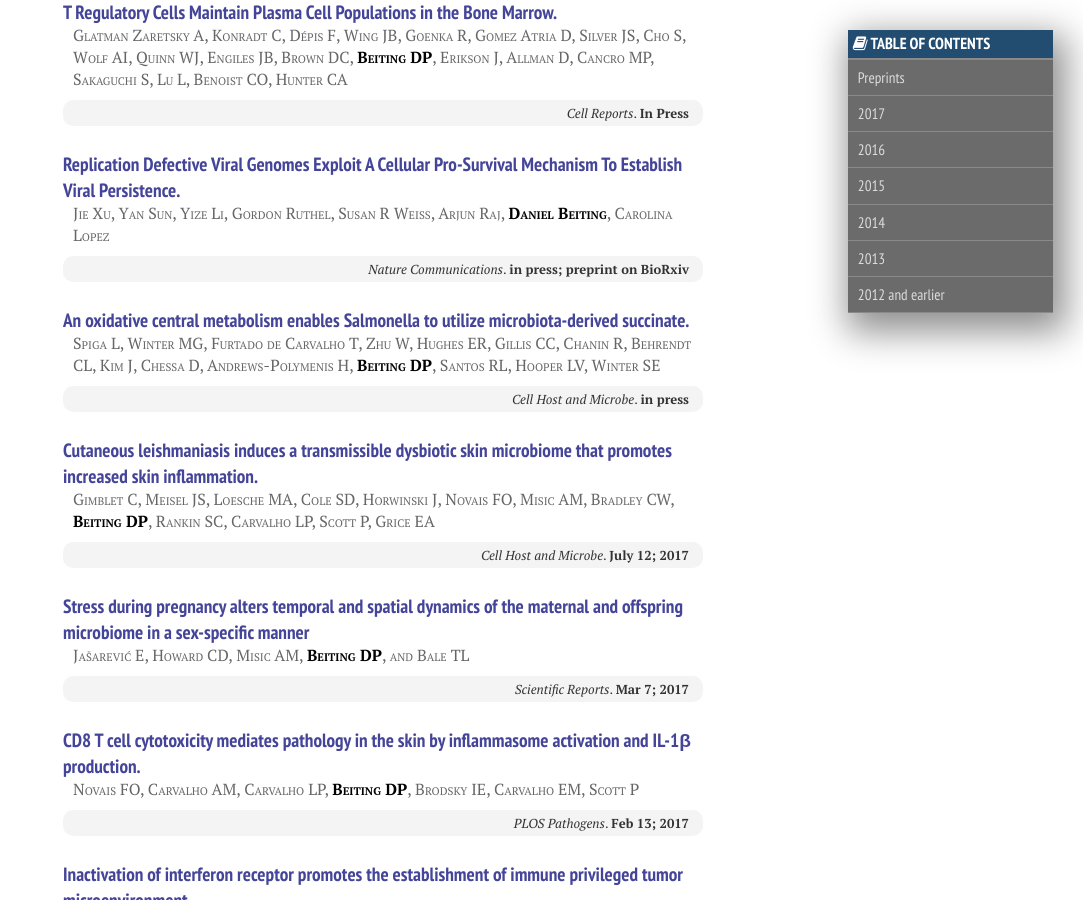
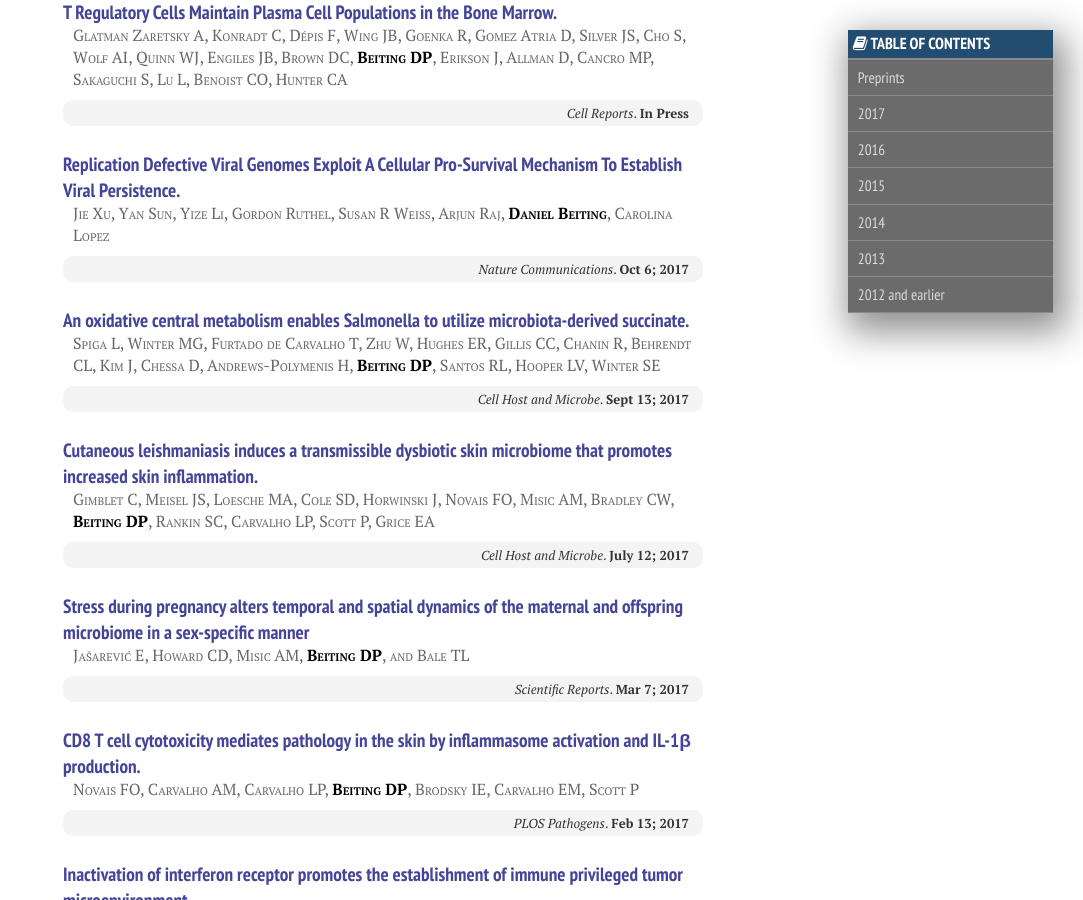
Before and after one commit to hostmicrobe/hostmicrobe.github.io, a Jekyll site: the page built from publications/index.md, in a window 1280 px wide and 900 px high, scrolled down 564 px. Shown: the whole window, without its empty margins (197-1280 px from the left). Built offline with Jekyll 4.4.1, drawn with Linux system fonts in a browser that asks for light colours; nearby versions of some CDN libraries.

Commit message:
updating pubs

```diff
--- a/publications/index.md
+++ b/publications/index.md
@@ -32,15 +32,15 @@ comments: false
 </div>
 
 <div class="pub">
-    <h3><a href="http://biorxiv.org/content/early/2017/03/26/120766" target="_new">Replication Defective Viral Genomes Exploit A Cellular Pro-Survival Mechanism To Establish Viral Persistence.</a></h3>
+    <h3><a href="https://www.nature.com/articles/s41467-017-00909-6" target="_new">Replication Defective Viral Genomes Exploit A Cellular Pro-Survival Mechanism To Establish Viral Persistence.</a></h3>
     <span class="pub-authors">Jie Xu, Yan Sun, Yize Li, Gordon Ruthel, Susan R Weiss, Arjun Raj, <span class="pub-member-author">Daniel Beiting</span>, Carolina Lopez</span>
-<span class="pub-journal"><i>Nature Communications</i>. <b>in press; preprint on BioRxiv</b></span>
+<span class="pub-journal"><i>Nature Communications</i>. <b>Oct 6; 2017</b></span>
 </div>
 
 <div class="pub">
     <h3><a href="http://hostmicrobe.github.io/myPapers/Winter_Salmonella.pdf" target="_new">An oxidative central metabolism enables Salmonella to utilize microbiota-derived succinate.</a></h3>
        <span class="pub-authors">Spiga L, Winter MG, Furtado de Carvalho T, Zhu W, Hughes ER, Gillis CC, Chanin R, Behrendt CL, Kim J, Chessa D, Andrews-Polymenis H, <span class="pub-member-author">Beiting DP</span>, Santos RL, Hooper LV, Winter SE</span>
-    <span class="pub-journal"><i>Cell Host and Microbe</i>. <b>in press</b></span>
+    <span class="pub-journal"><i>Cell Host and Microbe</i>. <b>Sept 13; 2017</b></span>
 </div>
 
 <div class="pub">
```
Also changed, not shown: _posts/microbiome/2017-09-19-cloudComputing_part2.md (+1 -1 lines).
